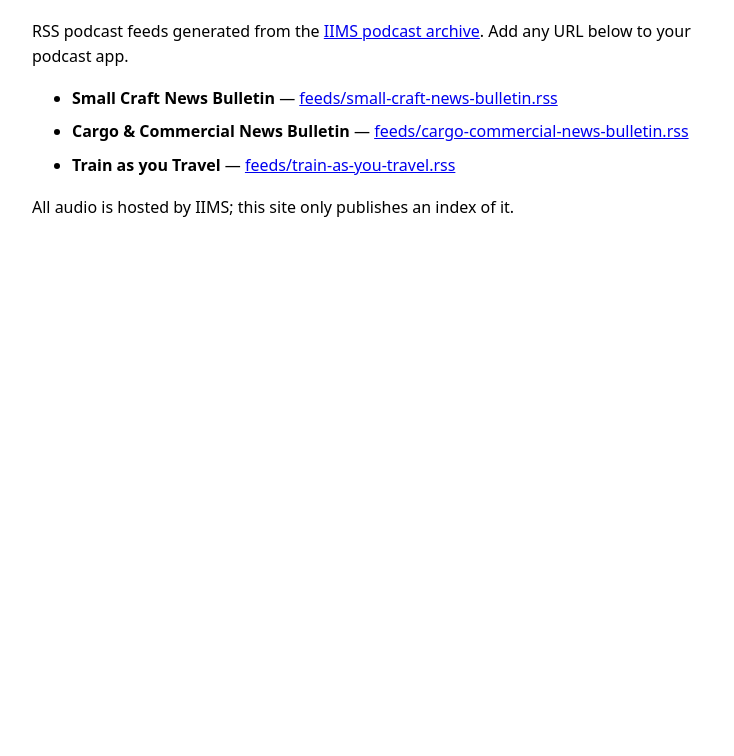
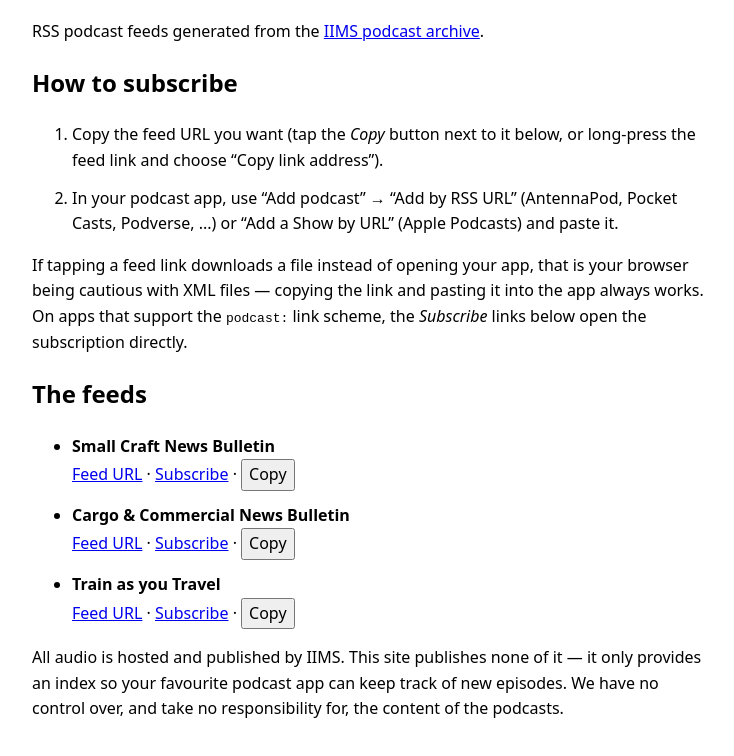
Before and after one commit to patrick-schweizer/marine-podcasts, a plain HTML site: page index.html in a window 1280 px wide. Shown: the part 102-858 px from the top of the page, without its empty margins (272-1006 px from the left). Before the commit the page ends 800 px from the top, so only its background shows below. Drawn offline with Linux system fonts and the light colour scheme.

Commit message:
Improve index page: subscribe instructions, copy buttons, podcast: links, clearer disclaimer

```diff
--- a/index.html
+++ b/index.html
@@ -5,19 +5,65 @@
 <title>IIMS Podcast Feeds (unofficial)</title>
 <style>
   body { font-family: system-ui, sans-serif; max-width: 42rem; margin: 3rem auto; padding: 0 1rem; line-height: 1.6; }
-  li { margin-bottom: 0.5rem; }
+  li { margin-bottom: 0.75rem; }
+  button { font: inherit; cursor: pointer; }
 </style>
 </head>
 <body>
 <h1>IIMS Podcast Feeds <small>(unofficial)</small></h1>
 <p>RSS podcast feeds generated from the
-<a href="https://www.iims.org.uk/podcasts/">IIMS podcast archive</a>.
-Add any URL below to your podcast app.</p>
+<a href="https://www.iims.org.uk/podcasts/">IIMS podcast archive</a>.</p>
+
+<h2>How to subscribe</h2>
+<ol>
+  <li>Copy the feed URL you want (tap the <em>Copy</em> button next to it below, or
+      long-press the feed link and choose “Copy link address”).</li>
+  <li>In your podcast app, use “Add podcast” → “Add by RSS URL” (AntennaPod,
+      Pocket Casts, Podverse, ...) or “Add a Show by URL” (Apple Podcasts) and
+      paste it.</li>
+</ol>
+<p>If tapping a feed link downloads a file instead of opening your app, that is
+your browser being cautious with XML files — copying the link and pasting it
+into the app always works. On apps that support the <code>podcast:</code> link
+scheme, the <em>Subscribe</em> links below open the subscription directly.</p>
+
+<h2>The feeds</h2>
 <ul>
-  <li><strong>Small Craft News Bulletin</strong> — <a href="feeds/small-craft-news-bulletin.rss">feeds/small-craft-news-bulletin.rss</a></li>
-  <li><strong>Cargo &amp; Commercial News Bulletin</strong> — <a href="feeds/cargo-commercial-news-bulletin.rss">feeds/cargo-commercial-news-bulletin.rss</a></li>
-  <li><strong>Train as you Travel</strong> — <a href="feeds/train-as-you-travel.rss">feeds/train-as-you-travel.rss</a></li>
+  <li>
+    <strong>Small Craft News Bulletin</strong><br>
+    <a href="feeds/small-craft-news-bulletin.rss">Feed URL</a> ·
+    <a href="podcast:https://patrick-schweizer.github.io/marine-podcasts/feeds/small-craft-news-bulletin.rss">Subscribe</a> ·
+    <button class="copy" data-url="https://patrick-schweizer.github.io/marine-podcasts/feeds/small-craft-news-bulletin.rss">Copy</button>
+  </li>
+  <li>
+    <strong>Cargo &amp; Commercial News Bulletin</strong><br>
+    <a href="feeds/cargo-commercial-news-bulletin.rss">Feed URL</a> ·
+    <a href="podcast:https://patrick-schweizer.github.io/marine-podcasts/feeds/cargo-commercial-news-bulletin.rss">Subscribe</a> ·
+    <button class="copy" data-url="https://patrick-schweizer.github.io/marine-podcasts/feeds/cargo-commercial-news-bulletin.rss">Copy</button>
+  </li>
+  <li>
+    <strong>Train as you Travel</strong><br>
+    <a href="feeds/train-as-you-travel.rss">Feed URL</a> ·
+    <a href="podcast:https://patrick-schweizer.github.io/marine-podcasts/feeds/train-as-you-travel.rss">Subscribe</a> ·
+    <button class="copy" data-url="https://patrick-schweizer.github.io/marine-podcasts/feeds/train-as-you-travel.rss">Copy</button>
+  </li>
 </ul>
-<p>All audio is hosted by IIMS; this site only publishes an index of it.</p>
+
+<p>All audio is hosted and published by IIMS. This site publishes none of it —
+it only provides an index so your favourite podcast app can keep track of new
+episodes. We have no control over, and take no responsibility for, the content
+of the podcasts.</p>
+
+<script>
+document.querySelectorAll("button.copy").forEach(function (button) {
+  button.addEventListener("click", function () {
+    navigator.clipboard.writeText(button.dataset.url).then(function () {
+      var original = button.textContent;
+      button.textContent = "Copied!";
+      setTimeout(function () { button.textContent = original; }, 2000);
+    });
+  });
+});
+</script>
 </body>
 </html>
```
